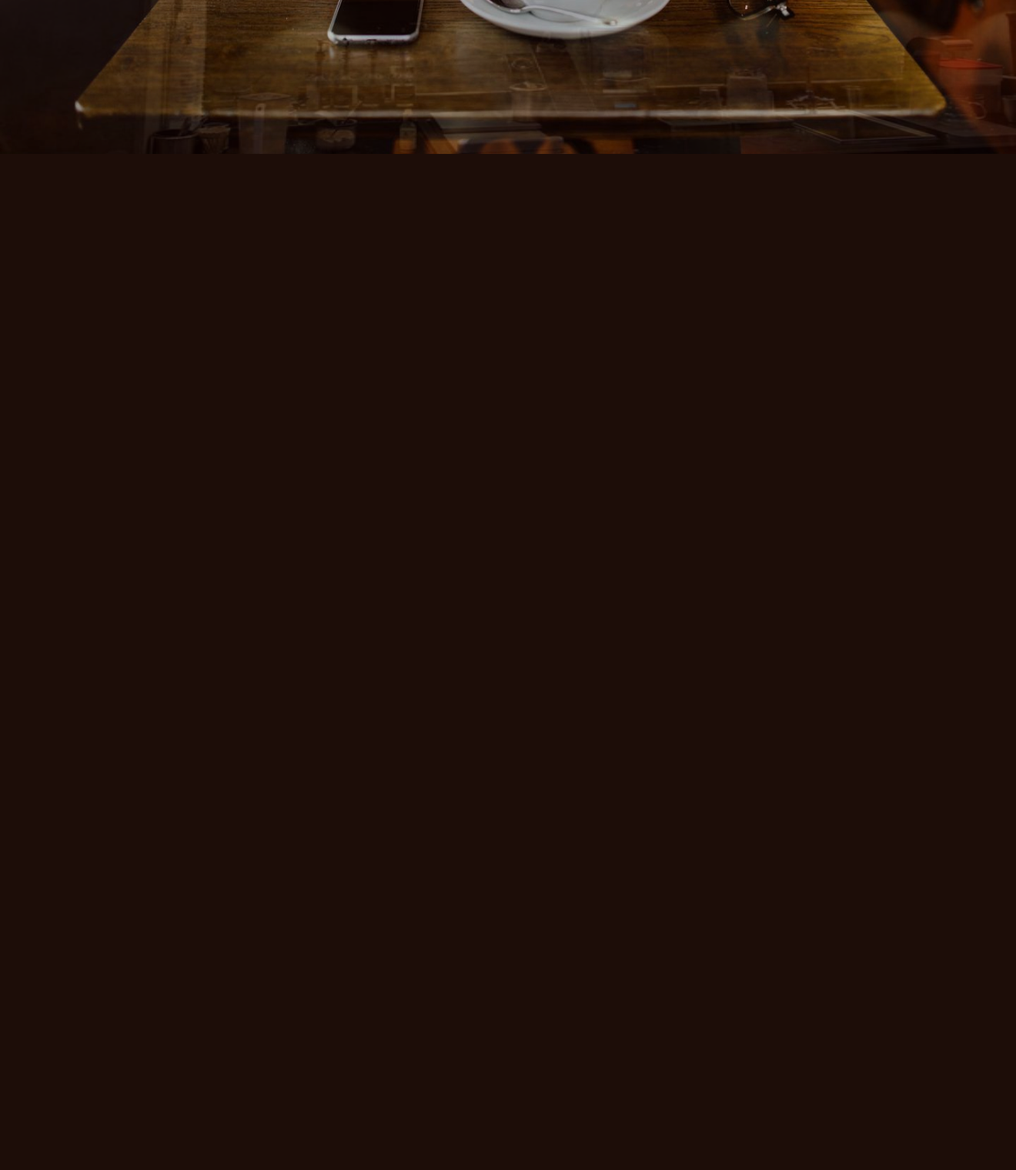
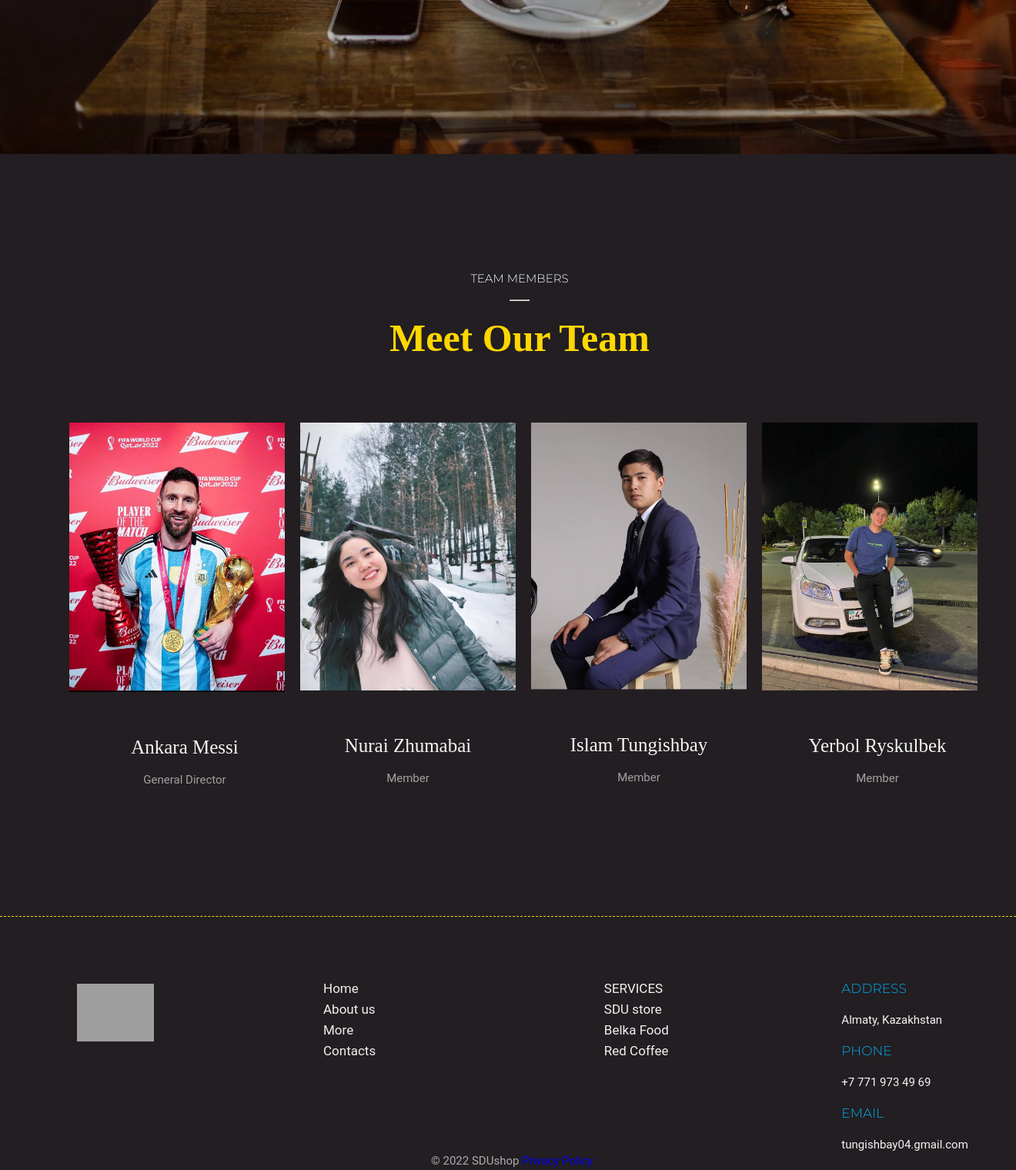
Before and after one commit to alipbekovich/front, a PHP site: page /AboutUs.html in a window 1320 px wide. Shown: the part 600-2120 px from the top of the page at 77% size. Before the commit the page ends 800 px from the top, so only its background shows below. Run offline with PHP 8.4, Linux system fonts and the light colour scheme; some libraries are stand-ins or nearby versions; grey boxes are pictures that could not be loaded.

Commit message:
About us

```diff
--- a/AboutUs.css
+++ b/AboutUs.css
@@ -1,4 +1,5 @@
 body{
+   background-color: rgb(34, 30, 34);
     font-family: 'Montserrat', sans-serif;
     font-family: 'Kaushan Script', cursive;
      font-size: 15px;
@@ -6,6 +7,7 @@ body{
      line-height: 1.6;
      margin: 0;
      overflow-x: hidden
+
  }
  *,
  *:before,
@@ -131,3 +133,348 @@ body{
  .nav_link:hover:after{
  opacity: 1;
  }
+ .team_members {
+	text-align: center;
+	margin-top: 150px;
+	padding-bottom: 150px;
+   margin-left: 30px;
+}
+
+#team_members_text {
+	text-transform: uppercase;
+	color:azure;
+	font-size: 15px;
+	font-family: 'Montserrat', sans-serif;
+}
+
+.team_members hr {
+	margin-right: 49%;
+	margin-left: 49%;
+	color: white;
+}
+
+#team_members_h1 {
+	color: gold;
+	font-family: 'Abril Fatface', display;
+   font-size: 50px;
+}
+
+.team_members_people {
+	display: flex;
+	margin-left: 60px;
+	margin-top: 70px;
+}
+
+#people_1_image {
+	margin-right: 20px;
+	margin-bottom: 20px;
+}
+
+#people_1_name {
+	font-size: 25px;
+	color: whitesmoke;
+	font-family: 'Abril Fatface', display;
+}
+
+#people_1_profession{
+	color: #A1A1A1;
+	margin-top: -15px;
+	font-size: 15px;
+	font-family: 'Roboto', sans-serif;
+}
+
+.people_2 {
+	margin-right: 20px;
+}
+
+#people_2_image {
+	margin-bottom: 20px;
+}
+
+#people_2_name {
+	font-size: 25px;
+	color: whitesmoke;
+	font-family: 'Abril Fatface', display;
+}
+
+#people_2_profession{
+	color: #A1A1A1;
+	margin-top: -15px;
+	font-size: 15px;
+	font-family: 'Roboto', sans-serif;
+}
+
+#people_3_image {
+	margin-bottom: 20px;
+}
+
+#people_3_name {
+	font-size: 25px;
+	color: whitesmoke;
+	font-family: 'Abril Fatface', display;
+}
+
+#people_3_profession{
+	color: #A1A1A1;
+	margin-top: -15px;
+	font-size: 15px;
+	font-family: 'Roboto', sans-serif;
+}
+
+.people_3 {
+	margin-right: 20px;
+}
+
+#people_4_image {
+	margin-right: 20px;
+	margin-bottom: 20px;
+}
+
+#people_4_name {
+	font-size: 25px;
+	color: whitesmoke;
+	font-family: 'Abril Fatface', display;
+}
+
+#people_4_profession{
+	color: #A1A1A1;
+	margin-top: -15px;
+	font-size: 15px;
+	font-family: 'Roboto', sans-serif;
+}
+.footer {
+	height: 330px;
+	/* background-color: #25292C; */
+	display: flex;
+	color: white;
+	padding-top: 80px;
+	/* background-color: #1A1A1A; */
+	background-color: #221E22;
+	border-top: 1px dashed gold;
+}
+
+.logo_footer {
+	margin-left: 100px;
+	margin-right: 170px;
+	display: flex;
+	margin-top: 37px;
+}
+
+.logo_image_footer {
+	margin-right: 0px;
+	cursor: pointer;
+   margin-top: -30px;
+}
+
+.logo_text_footer {
+	padding-top: 3px;
+	cursor: pointer;
+}
+
+.logo_footer h1 {
+	font-size: 20px;
+	font-family: 'Abril Fatface', display;
+	cursor: pointer;
+	/* color: wheat; */
+	color: #F0F0F0;
+}
+
+.logo_footer p {
+	font-size: 10px;
+	margin-top: -6px;
+	font-family: 'Montserrat', sans-serif;
+	letter-spacing: 2px;
+	color: #A1A1A1;
+	cursor: pointer;
+}
+
+.column_1_footer {
+	margin-right: 200px;
+	font-family: 'Roboto', sans-serif;
+	font-size: 17px;
+	cursor: pointer;
+	/* color: wheat; */
+	color: #F0F0F0;
+	transition: 0.5s all;
+   margin-left: 50px;
+}
+
+.column_1_footer div:hover {
+	font-family: 'Roboto', sans-serif;
+	font-size: 17px;
+	cursor: pointer;
+	/* color: #FC653E; */
+	color: #e29f01;
+}
+
+.column_2_footer {
+	margin-right: 200px;
+	font-family: 'Roboto', sans-serif;
+	font-size: 17px;
+	cursor: pointer;
+	/* color: wheat; */
+	color: #F0F0F0;
+   margin-left: 7.320644216691069vw;
+}
+
+.column_2_footer div:hover {
+	font-family: 'Roboto', sans-serif;
+	font-size: 17px;
+	cursor: pointer;
+	/* color: #FC653E; */
+	color: #e29f01;
+}
+
+#darme_footer:hover {
+	/* color: wheat; */
+	color: #F0F0F0;
+}
+
+.column_3_footer {
+	font-family: 'Roboto', sans-serif;
+	font-size: 15px;
+	color: whitesmoke;
+   margin-left: 1.856515373352855vw;
+}
+
+.column_3_div12{
+	color: #00AEEF;
+	font-size: 17px;
+	text-transform: uppercase;
+	font-family: 'Montserrat', sans-serif;
+}
+
+.copyright_footer {
+	color: #ADADAD;
+	position: absolute;
+	text-decoration: none;
+	margin-top: 225px;
+	font-size: 15px;
+	font-family: 'Roboto', sans-serif;
+	text-align: center;
+	margin-left: 560px;
+}
+
+
+@media (max-width: 700px) {
+   .team_members_people {
+		display: flex;
+		flex-direction: column;
+	}
+
+	#team_members_h1 {
+		margin-bottom: 70px;
+	}
+
+	.people_1 {
+		margin-bottom: 80px;
+	}
+
+	#people_1_image {
+		transform: scale(1.3);
+		margin-left: -40px;
+	}
+
+	#people_1_name {
+		margin-top: 40px;
+		margin-left: -40px;
+	}
+
+	#people_1_profession {
+		margin-left: -40px;
+	}
+
+	.people_2 {
+		margin-bottom: 80px;
+	}
+
+	#people_2_image {
+		transform: scale(1.3);
+		margin-left: -40px;
+	}
+
+	#people_2_name {
+		margin-top: 40px;
+		margin-left: -40px;
+	}
+
+	#people_2_profession {
+		margin-left: -40px;
+	}
+
+	.people_3 {
+		margin-bottom: 80px;
+	}
+
+	#people_3_image {
+		transform: scale(1.3);
+		margin-left: -40px;
+	}
+
+	#people_3_name {
+		margin-top: 40px;
+		margin-left: -40px;
+	}
+
+	#people_3_profession {
+		margin-left: -40px;
+	}
+
+	#people_4_image {
+		transform: scale(1.3);
+		margin-left: -40px;
+	}
+
+	#people_4_name {
+		margin-top: 40px;
+		margin-left: -40px;
+	}
+
+	#people_4_profession {
+		margin-left: -40px;
+	}
+
+	/*FOOTER*/
+	.footer {
+		height: 400px;
+	}
+
+	.logo_footer {
+		margin-top: -20px;
+		margin-left: 190px;
+	}
+
+	.column_1_footer {
+		margin-left: -420px;
+		margin-right: 45px;
+		margin-top: 80px;
+	}
+
+	.column_2_footer {
+		margin-top: 80px;
+	}
+
+	.column_3_footer {
+		margin-top: 80px;
+		margin-left: -155px;
+	}
+
+	.copyright_footer {
+		margin-left: 150px;
+		margin-top: 295px;
+	}
+
+	/*REGISTRATON*/
+	.popup-content {
+		width: 400px;
+		margin-top: -60px;
+	}
+
+	#username {
+		margin-left: 90px;
+	}
+
+	#password {
+		margin-left: 90px;
+	}
+}
--- a/AboutUs.html
+++ b/AboutUs.html
@@ -34,8 +34,76 @@
     </div>
     </div>
    </div>
+<section class="isakisa">
+<div class="team_members">
+    <p id="team_members_text">team members</p>
+    <hr>
+    <h1 id="team_members_h1">Meet Our Team</h1>
+    <div class="team_members_people">
+        <div class="people_1">
+            <img id="people_1_image" src="img/messi.jpg" alt="people_1" width="280px">
+            <p id="people_1_name">Ankara Messi</p>
+            <p id="people_1_profession">General Director</p>
+        </div>
+        <div class="people_2">
+            <img id="people_2_image" src="img/nurai.jpg" alt="people_2" width="280px" height="348px">
+            <p id="people_2_name">Nurai Zhumabai</p>
+            <p id="people_2_profession">Member</p>
+        </div>
+        <div class="people_3">
+            <img id="people_3_image" src="img/islam7.jpg" alt="people_3" width="280px">
+            <p id="people_3_name">Islam Tungishbay</p>
+            <p id="people_3_profession">Member</p>
+        </div>
+        <div class="people_4">
+            <img id="people_4_image" src="img/erbol2.jpg" alt="people_4" width="280px" height="348px">
+            <p id="people_4_name">Yerbol Ryskulbek</p>
+            <p id="people_4_profession">Member</p>
+        </div>
+    </div>
+</div>
+</div>
+</div>
+</section>
 
+<div class="footer">
+    <div class="logo_footer">
+        <div class="logo_image_footer">
+        <a><img src="https://upload.wikimedia.org/wikipedia/commons/c/cb/Logo_of_Suleymen_Demirel_University%2C_Kazakhstan.png" alt="logo_image" width="100px"></a>
+    </div>
+    <!-- <div class="logo_text_footer">
+        <h1><a>DARME</a></h1>
+        <p><a>Better With Us</a></p>
+    </div> -->
+    </div>
 
+    <div class="column_1_footer">
+        <a href="Home.html" style="text-decoration: none; color: #F0F0F0"><div>Home</div></a>
+        <a href="Electronics.html" style="text-decoration: none; color: #F0F0F0"><div>About us</div></a>
+        <a href="Mobile_Phones.html" style="text-decoration: none; color: #F0F0F0;"><div>More</div></a>
+        <a href="Laptops.html" style="text-decoration: none; color: #F0F0F0;"><div>Contacts</div></a>
+    </div>
+
+    <div class="column_2_footer">
+        <div id="darme_footer">SERVICES</div>
+        <a href="About_Us.html" style="text-decoration: none; color: #F0F0F0;"><div>SDU store</div></a>
+        <a href="Contact_Us.html" style="text-decoration: none; color: #F0F0F0;"><div>Belka Food</div></a>
+        <a href="Feedback.html" style="text-decoration: none; color: #F0F0F0;"><div>Red Coffee</div></a>
+    </div>
+
+    <div class="column_3_footer">
+        <div class="column_3_div12">address</div>
+        <p>Almaty, Kazakhstan</p>
+        <div class="column_3_div12">phone</div>
+        <p>+7 771 973 49 69</p>
+        <div class="column_3_div12">email</div>
+        <p>tungishbay04.gmail.com</p>
+    </div>
+
+    <div class="copyright_footer">
+        <div>© 2022 SDUshop <a href="#" style="text-decoration: none;">Privacy Policy</a></div>
+    </div>
+</div>
 
 </body>
 </html>
```
Also changed, not shown: img/erbol.jpg (added), img/erbol2.jpg (added), img/islam.jpg (added), img/islam7.jpg (added), img/messi.jpg (added), img/nurai.jpg (added).
